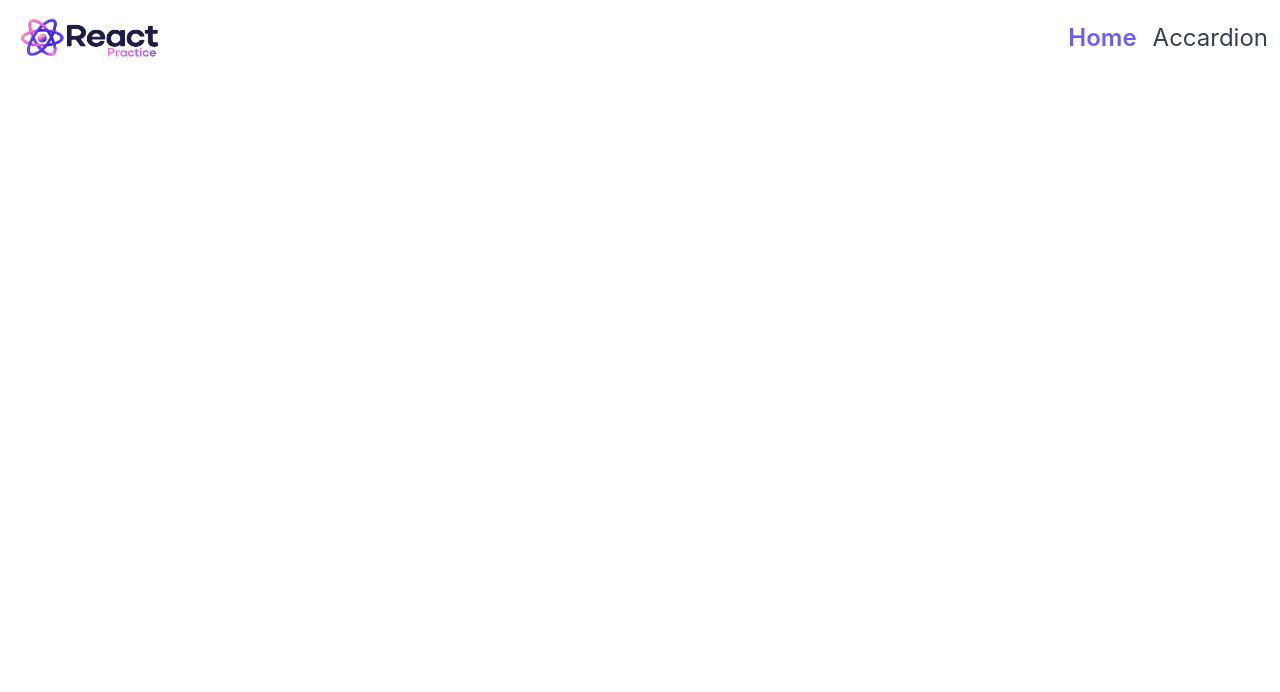
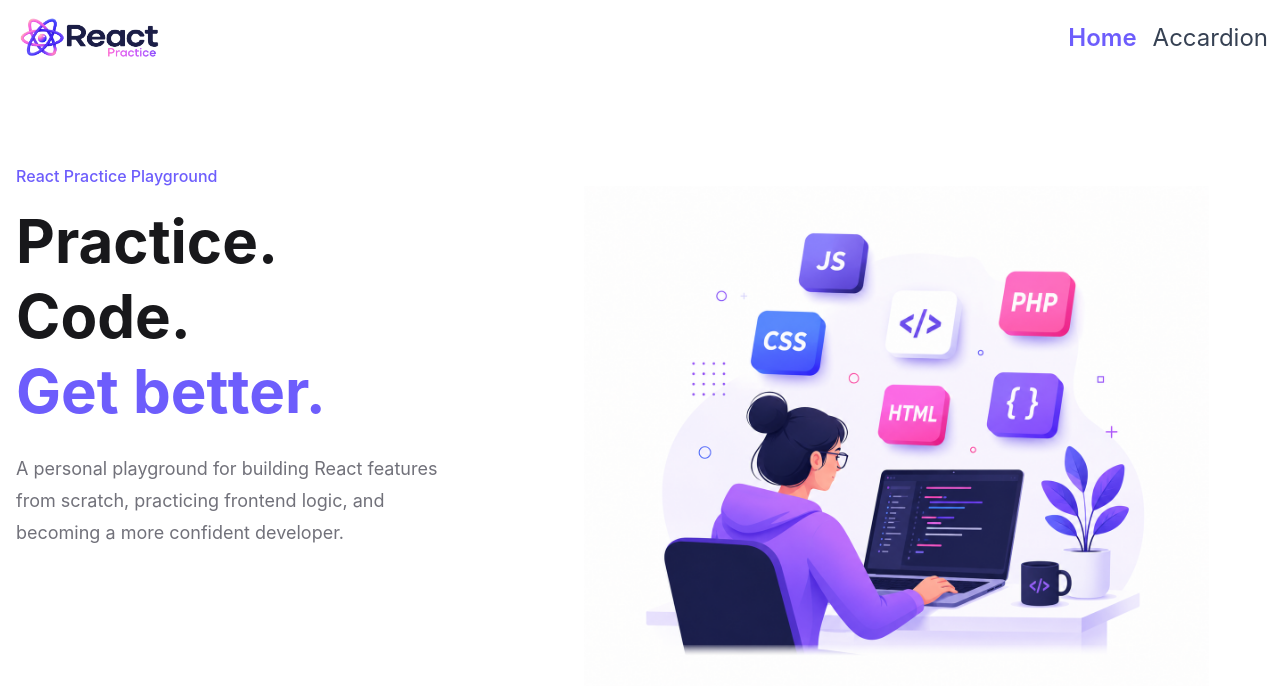
Before and after one commit to Alinavinnik/React_practice, a React (Vite) app: page / in a window 1280 px wide. Shown: the top 692 px of the page. Built offline with nearby package versions, Linux system fonts and the light colour scheme.

Commit message:
add main page

```diff
--- a/components/Home.tsx
+++ b/components/Home.tsx
@@ -1,5 +1,35 @@
 const Home = () => {
-  return <div>Home</div>;
+  return (
+    <section className="flex min-h-[calc(100vh-80px)] items-center justify-between gap-12">
+      <div className="max-w-xl -translate-y-20 pl-4">
+        <p className="mb-4 font-medium text-text-accent">
+          React Practice Playground
+        </p>
+
+        <h1 className="mb-6 text-6xl font-bold leading-tight text-text-primary">
+          Practice. Code.
+          <span className="block text-text-accent">Get better.</span>
+        </h1>
+
+        <p className="max-w-lg text-lg leading-8 text-text-secondary">
+          A personal playground for building React features from scratch,
+          practicing frontend logic, and becoming a more confident developer.
+        </p>
+      </div>
+
+      <div
+        className="
+      h-125
+      w-full
+      max-w-3xl
+      bg-(image:--hero-img)
+      bg-contain
+      bg-center
+      bg-no-repeat
+    "
+      />
+    </section>
+  );
 };
 
 export default Home;
--- a/src/index.css
+++ b/src/index.css
@@ -6,4 +6,5 @@
   --color-text-muted: #a1a1aa;
   --color-text-accent: #6d5dfc;
   --color-input-bg: oklch(93% 0.034 272.788);
+  --hero-img: url(/hero.png);
 }
--- a/src/main.tsx
+++ b/src/main.tsx
@@ -3,6 +3,7 @@ import { createRoot } from "react-dom/client";
 import "./index.css";
 import { BrowserRouter, Route, Routes } from "react-router";
 import RootLayout from "../components/RootLayout.tsx";
+import Home from "../components/Home.tsx";
 import Accordion from "../components/Accordion/Accordion.tsx";
 
 createRoot(document.getElementById("root")!).render(
@@ -10,6 +11,7 @@ createRoot(document.getElementById("root")!).render(
     <BrowserRouter>
       <Routes>
         <Route path="/" element={<RootLayout />}>
+          <Route index element={<Home />} />
           <Route path="accordion" element={<Accordion />} />
         </Route>
       </Routes>
```
Also changed, not shown: public/hero.png (added).
